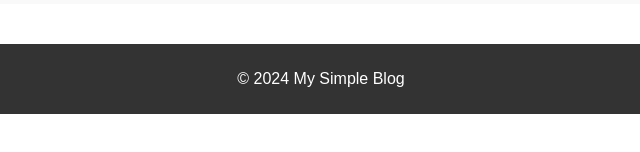
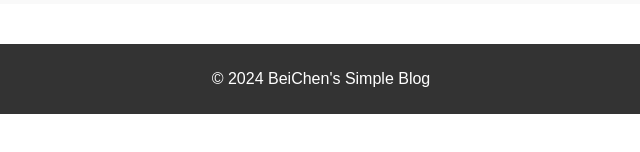
Before and after one commit to Bei-Chen-Leo/blog2, a plain HTML site: page index.html in a window 1280 px wide. Shown: the part 412-564 px from the top of the page, 319-959 px from the left. Drawn offline with Linux system fonts and the light colour scheme.

Commit message:
更新 index.html

```diff
--- a/index.html
+++ b/index.html
@@ -23,7 +23,7 @@
 </main>
 
 <footer>
-    <p>&copy; 2024 My Simple Blog</p>
+    <p>&copy; 2024 BeiChen's Simple Blog</p>
 </footer>
 
 </body>
```
